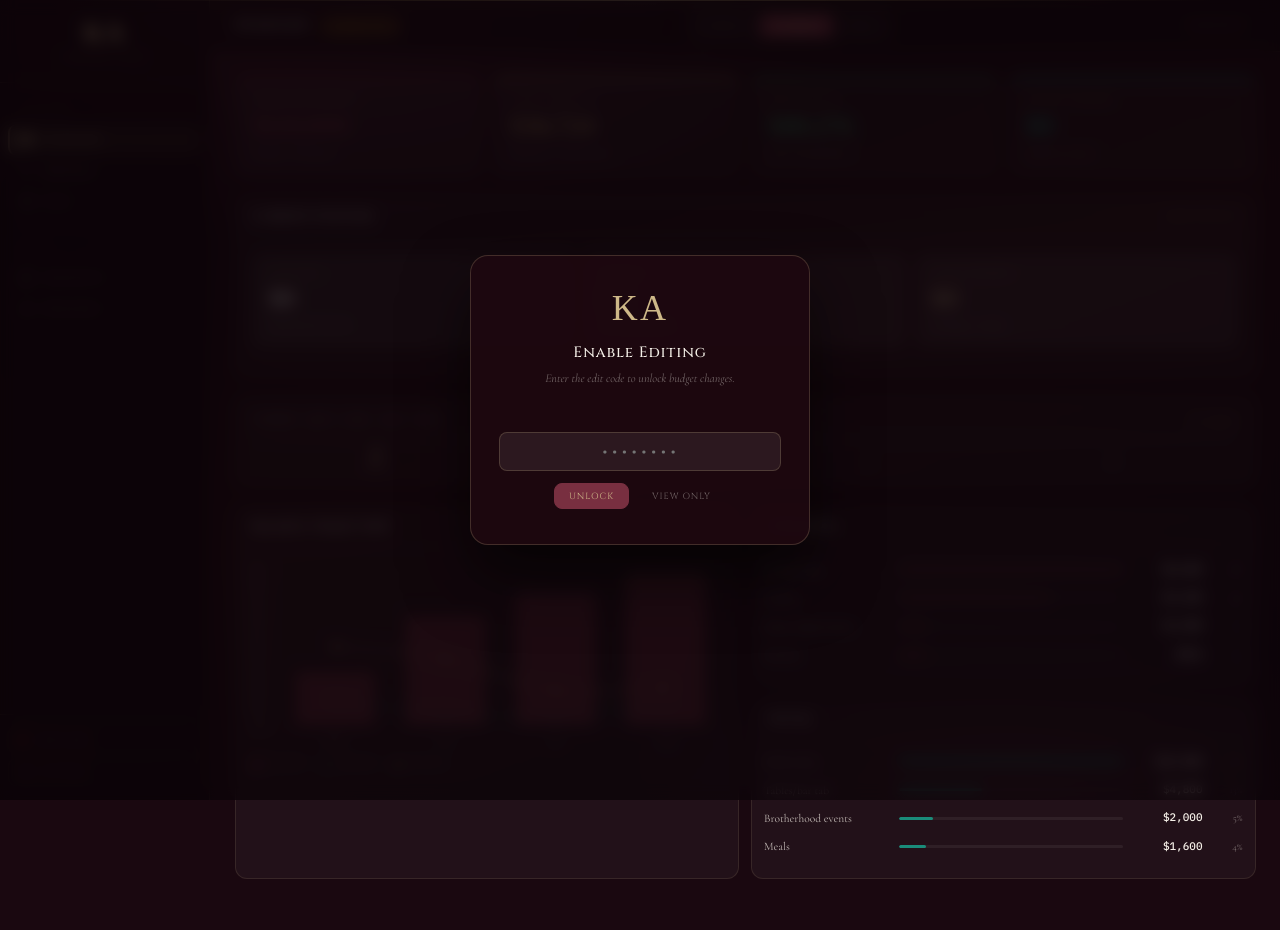
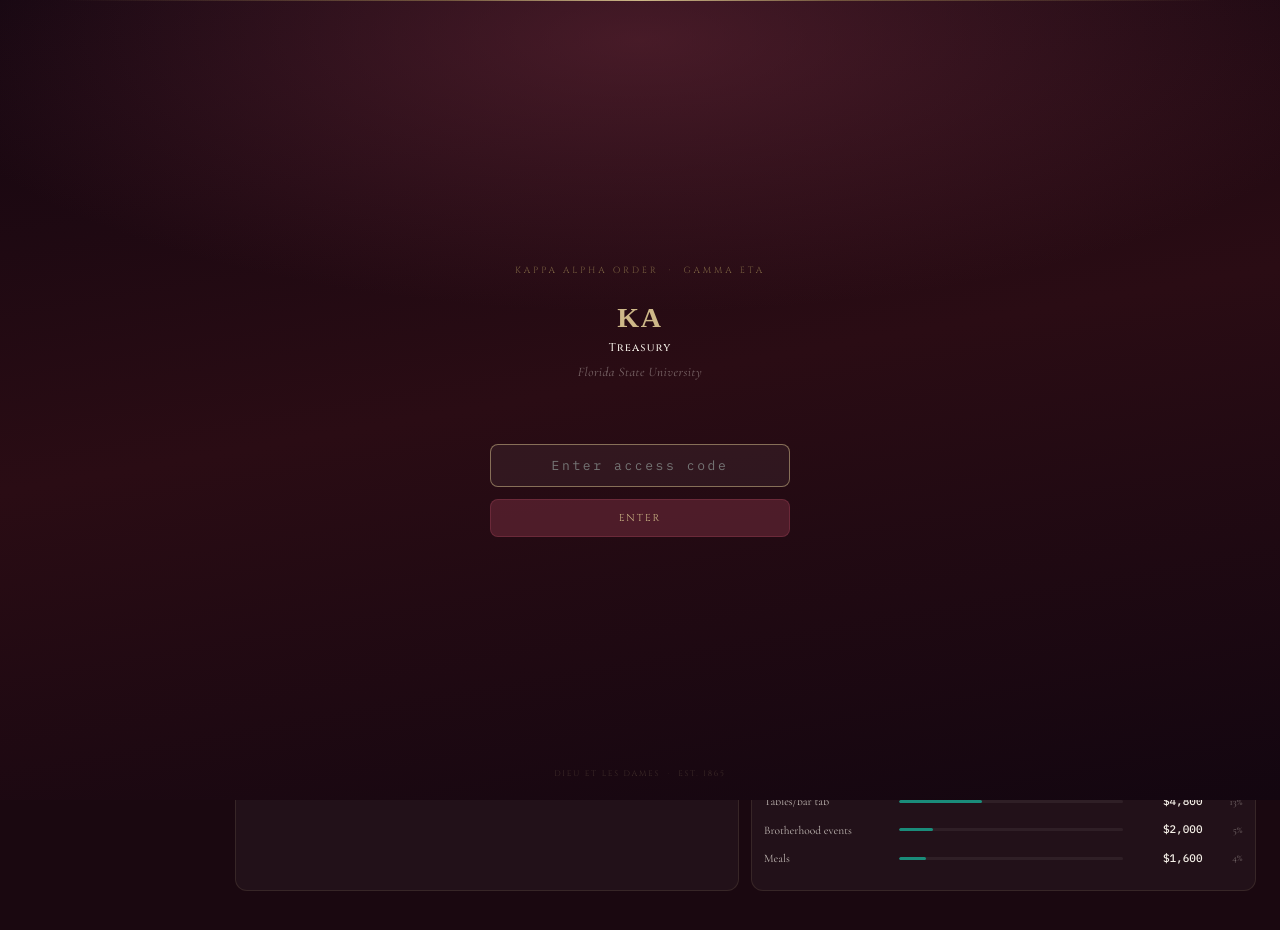
Before and after one commit to kagammaeta/kagabudg, a plain HTML site: page dashboard.html in a window 1280 px wide. Drawn offline with nearby package versions, Linux system fonts and the light colour scheme.

Commit message:
Update dashboard.html

```diff
--- a/dashboard.html
+++ b/dashboard.html
@@ -579,21 +579,41 @@
 }
 </style>
 
-<!-- EDIT-MODE MODAL -->
-<div class="overlay" id="lock-modal">
-  <div class="modal-box">
-    <div class="modal-monogram">ΚΑ</div>
-    <h2>Enable Editing</h2>
-    <p>Enter the edit code to unlock budget changes.</p>
-    <div class="modal-err" id="pw-err"></div>
-    <input type="password" id="pw-input" placeholder="••••••••" autocomplete="off"
-      style="width:100%;font-family:var(--font-mono);font-size:13px;padding:10px 14px;border:1px solid var(--border-2);border-radius:var(--r-md);background:var(--surface-2);color:var(--cream);text-align:center;letter-spacing:.15em;margin-bottom:.85rem;outline:none;transition:border-color .15s"
+<!-- FULL-SCREEN PASSWORD GATE -->
+<div id="gate" style="
+  position:fixed;inset:0;z-index:2000;
+  display:flex;flex-direction:column;align-items:center;justify-content:center;
+  background:radial-gradient(ellipse 85% 50% at 50% 5%,rgba(120,47,64,.48) 0%,transparent 68%),linear-gradient(170deg,#130610 0%,#2a0c14 48%,#130610 100%);
+  padding:2rem;
+">
+  <div style="position:absolute;top:0;left:0;right:0;height:1px;background:linear-gradient(90deg,transparent 5%,rgba(154,131,82,.6) 35%,#CEB888 50%,rgba(154,131,82,.6) 65%,transparent 95%)"></div>
+
+  <p style="font-family:'Cinzel',serif;font-size:9px;letter-spacing:.32em;color:rgba(154,131,82,.7);text-transform:uppercase;margin-bottom:2rem">Kappa Alpha Order &nbsp;·&nbsp; Gamma Eta</p>
+
+  <div style="font-family:'Cinzel',serif;font-size:28px;font-weight:600;color:#CEB888;letter-spacing:.06em;line-height:1;margin-bottom:.4rem">ΚΑ</div>
+  <div style="font-family:'Cinzel',serif;font-size:11px;font-weight:500;color:#F5F0E8;letter-spacing:.1em;margin-bottom:.4rem">Treasury</div>
+  <div style="font-family:'Cormorant Garamond',serif;font-size:13px;font-style:italic;color:rgba(245,240,232,.4);letter-spacing:.04em;margin-bottom:2.5rem">Florida State University</div>
+
+  <div style="width:100%;max-width:300px">
+    <div id="pw-err" style="font-family:'Cinzel',serif;font-size:9px;letter-spacing:.1em;color:#C0392B;text-transform:uppercase;text-align:center;min-height:18px;margin-bottom:.6rem"></div>
+    <input type="password" id="pw-input" placeholder="Enter access code" autocomplete="off"
+      style="width:100%;font-family:'IBM Plex Mono',monospace;font-size:13px;padding:12px 16px;border:1px solid rgba(206,184,136,.25);border-radius:8px;background:rgba(255,255,255,.05);color:#F5F0E8;text-align:center;letter-spacing:.2em;outline:none;transition:border-color .2s ease;margin-bottom:.85rem"
+      onfocus="this.style.borderColor='rgba(206,184,136,.55)'"
+      onblur="this.style.borderColor='rgba(206,184,136,.25)'"
       onkeydown="if(event.key==='Enter')tryUnlock()">
-    <div class="modal-actions">
-      <button class="btn btn-primary" onclick="tryUnlock()">Unlock</button>
-      <button class="btn btn-ghost" onclick="dismissModal()">View only</button>
-    </div>
+    <button onclick="tryUnlock()" style="
+      width:100%;font-family:'Cinzel',serif;font-size:10px;letter-spacing:.2em;text-transform:uppercase;
+      padding:11px;border:1px solid rgba(120,47,64,.7);border-radius:8px;
+      background:rgba(120,47,64,.5);color:#CEB888;cursor:pointer;
+      transition:all .2s ease;
+    "
+    onmouseover="this.style.background='rgba(120,47,64,.8)';this.style.borderColor='rgba(206,184,136,.4)'"
+    onmouseout="this.style.background='rgba(120,47,64,.5)';this.style.borderColor='rgba(120,47,64,.7)'">
+      Enter
+    </button>
   </div>
+
+  <div style="position:absolute;bottom:1.4rem;font-family:'Cinzel',serif;font-size:8px;letter-spacing:.22em;color:rgba(206,184,136,.2);text-transform:uppercase">Dieu et les Dames &nbsp;·&nbsp; Est. 1865</div>
 </div>
 
 <!-- SETTINGS PANEL -->
@@ -684,10 +704,6 @@
       </button>
     </nav>
     <div class="sidebar-footer">
-      <button class="sidebar-footer-btn" onclick="toggleLock()" id="lock-btn">
-        <div class="lock-dot" id="lock-dot"></div>
-        <span class="footer-btn-text" id="lock-text">View Only</span>
-      </button>
       <button class="sidebar-footer-btn" onclick="openSettings()">
         <svg width="12" height="12" viewBox="0 0 16 16" fill="none" stroke="rgba(245,240,232,.35)" stroke-width="1.4" style="flex-shrink:0"><circle cx="8" cy="8" r="2.5"/><path d="M8 1v2M8 13v2M1 8h2M13 8h2M3.05 3.05l1.41 1.41M11.54 11.54l1.41 1.41M12.95 3.05l-1.41 1.41M4.46 11.54l-1.41 1.41"/></svg>
         <span class="footer-btn-text">Settings</span>
@@ -838,18 +854,38 @@
 function persistSemStore(){try{localStorage.setItem('ka-sem-store',JSON.stringify(semStore))}catch(e){}}
 function S(){return semStore[activeSem]}
 
+/* ── GATE AUTH ── */
+// The gate covers the entire page on load. No bypass.
+// Correct PIN dismisses the gate and marks session as authenticated.
+const EDIT_PIN='1865';
+let unlocked=true; // always editing once past the gate — no view-only mode
+
+function tryUnlock(){
+  const val=document.getElementById('pw-input').value;
+  if(val===EDIT_PIN){
+    const gate=document.getElementById('gate');
+    gate.style.transition='opacity .45s ease';
+    gate.style.opacity='0';
+    setTimeout(()=>gate.style.display='none',460);
+    document.getElementById('save-bar').style.display='flex';
+    // Mark session so refresh doesn't re-gate within same tab
+    sessionStorage.setItem('ka-authed','1');
+    showToast('Welcome');
+  }else{
+    const err=document.getElementById('pw-err');
+    err.textContent='Incorrect code';
+    const inp=document.getElementById('pw-input');
+    inp.value='';
+    inp.style.borderColor='rgba(192,57,43,.7)';
+    setTimeout(()=>inp.style.borderColor='rgba(206,184,136,.25)',1200);
+  }
+}
+
 /* ── APP STATE ── */
-const EDIT_PIN='1865';
-let unlocked=false;
 let activeSem=detectCurrentSemester();
 let expMonth=0;
 let expView='budget';
 let dragSrcKey=null,dragSrcIdx=null;
-
-/* ── EDIT MODE ── */
-function tryUnlock(){const val=document.getElementById('pw-input').value;if(val===EDIT_PIN){unlocked=true;document.getElementById('lock-modal').style.display='none';document.getElementById('lock-dot').classList.add('unlocked');document.getElementById('lock-text').textContent='Editing';document.getElementById('save-bar').style.display='flex';refreshAll();showToast('Editing enabled')}else{document.getElementById('pw-err').textContent='Incorrect code.';document.getElementById('pw-input').value=''}}
-function dismissModal(){document.getElementById('lock-modal').style.display='none';refreshAll()}
-function toggleLock(){if(unlocked){unlocked=false;document.getElementById('lock-dot').classList.remove('unlocked');document.getElementById('lock-text').textContent='View Only';document.getElementById('save-bar').style.display='none';refreshAll();showToast('Editing disabled')}else{document.getElementById('pw-input').value='';document.getElementById('pw-err').textContent='';document.getElementById('lock-modal').style.display='flex'}}
 
 /* ── SETTINGS ── */
 function openSettings(){document.getElementById('s-spring-start').value=semConfig.spring.start;document.getElementById('s-spring-end').value=semConfig.spring.end;document.getElementById('s-summer-start').value=semConfig.summer.start;document.getElementById('s-summer-end').value=semConfig.summer.end;document.getElementById('s-fall-start').value=semConfig.fall.start;document.getElementById('s-fall-end').value=semConfig.fall.end;document.getElementById('s-chapter').value=semConfig.chapter||'Florida State';['spring','summer','fall'].forEach(k=>{document.getElementById('err-'+k).style.display='none'});document.getElementById('settings-panel').classList.add('open')}
@@ -1126,6 +1162,20 @@
   const ch=semConfig.chapter||'Florida State';
   document.getElementById('sidebar-sub-text').textContent=ch;
   document.title='KA Treasury · '+ch;
+
+  // If already authenticated this browser session, skip the gate
+  if(sessionStorage.getItem('ka-authed')==='1'){
+    const gate=document.getElementById('gate');
+    if(gate)gate.style.display='none';
+    document.getElementById('save-bar').style.display='flex';
+  } else {
+    // Focus the password field immediately
+    setTimeout(()=>{
+      const inp=document.getElementById('pw-input');
+      if(inp)inp.focus();
+    },150);
+  }
+
   renderSemSwitcher();
   refreshAll();
 })();
```
